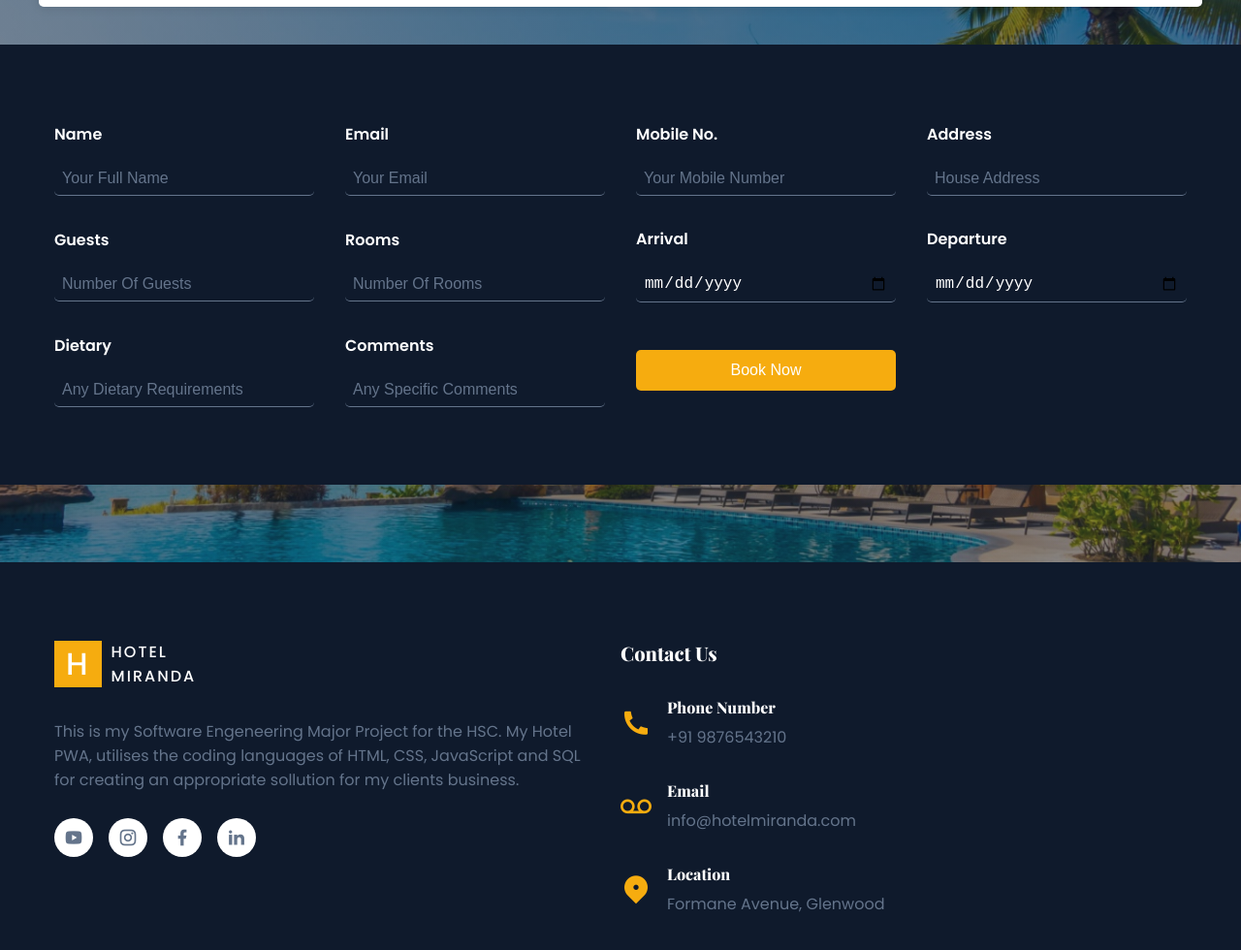
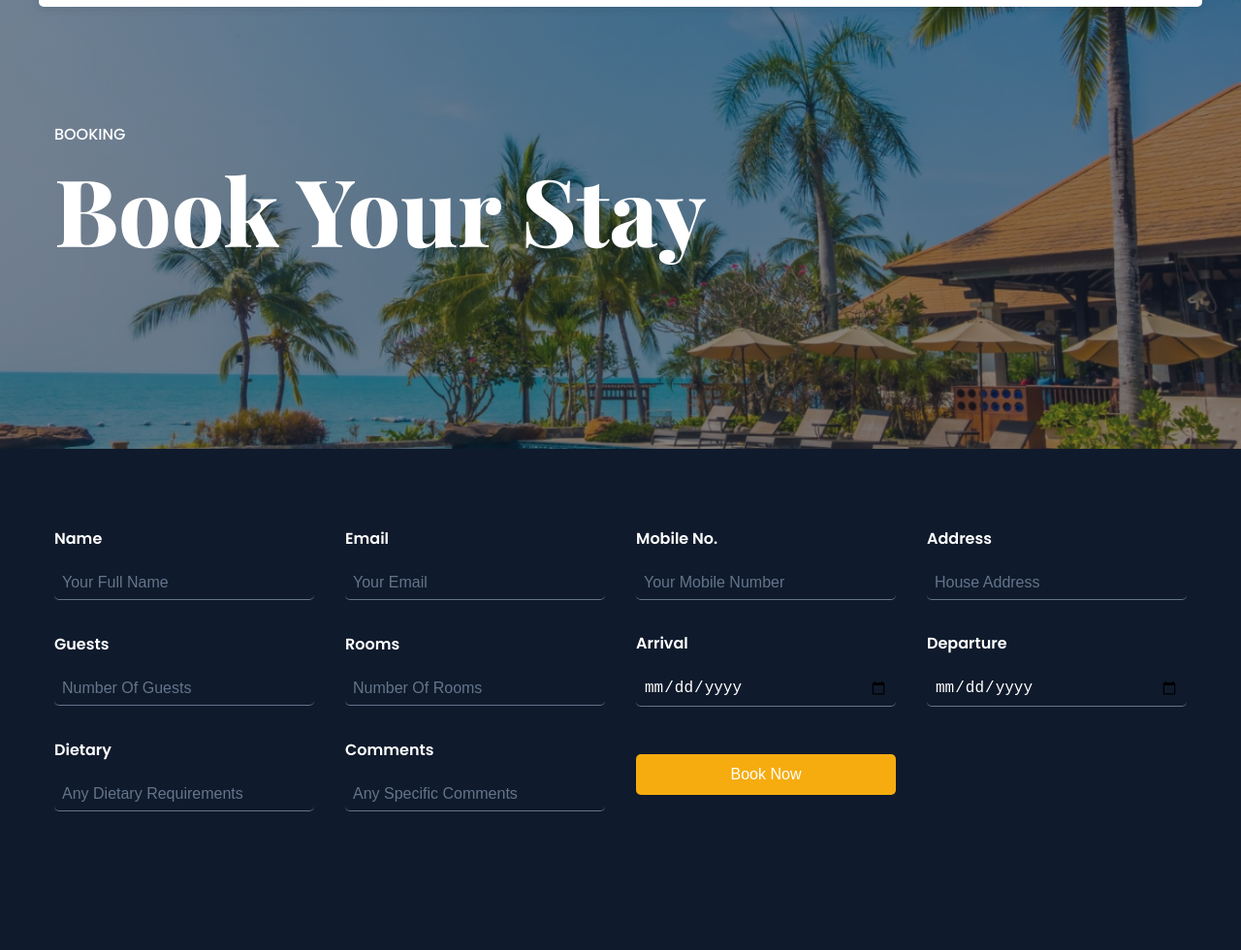
Before and after one commit to XtremeAAA/Karans-website, a website: page booking.html in a window 1280 px wide. Shown: the part 116-1096 px from the top of the page at 97% size. Drawn offline with nearby package versions, Linux system fonts and the light colour scheme.

Commit message:
updated booking.html

```diff
--- a/booking.html
+++ b/booking.html
@@ -34,6 +34,12 @@
     </nav>
 
     <header class="header" id="home">
+      <div class="section__container header__container">
+        <p class="section__subheader">BOOKING</p>
+        <h1>Book Your Stay</h1>
+      </div>
+    </header>
+
     <section class="booking">
       <div class="section__container booking__container">
         <form id="bookingForm">
@@ -81,7 +87,6 @@
         </form>
       </div>
     </section>
-    </header>
 
     <footer class="footer">
       <div class="section__container footer__container">
@@ -91,9 +96,9 @@
             <span>HOTEL<br />MIRANDA</span>
           </div>
           <p class="section__description">
-            This is my Software Engeneering Major Project for the HSC. My Hotel PWA,
+            This is my Software Engineering Major Project for the HSC. My Hotel PWA,
             utilises the coding languages of HTML, CSS, JavaScript and SQL for creating
-            an appropriate sollution for my clients business.
+            an appropriate solution for my client's business.
           </p>
           <ul class="footer__socials">
             <li>
@@ -113,7 +118,7 @@
 
         <div class="footer__col">
           <h4>Contact Us</h4>
-          <div class="footer__links">
+          <ul class="footer__links">
             <li>
               <span><i class="ri-phone-fill"></i></span>
               <div>
@@ -135,7 +140,7 @@
                 <p>Formane Avenue, Glenwood</p>
               </div>
             </li>
-          </div>
+          </ul>
         </div>
       </div>
       <div class="footer__bar">
```
Lines whose indentation alone changed are shown as unchanged.
